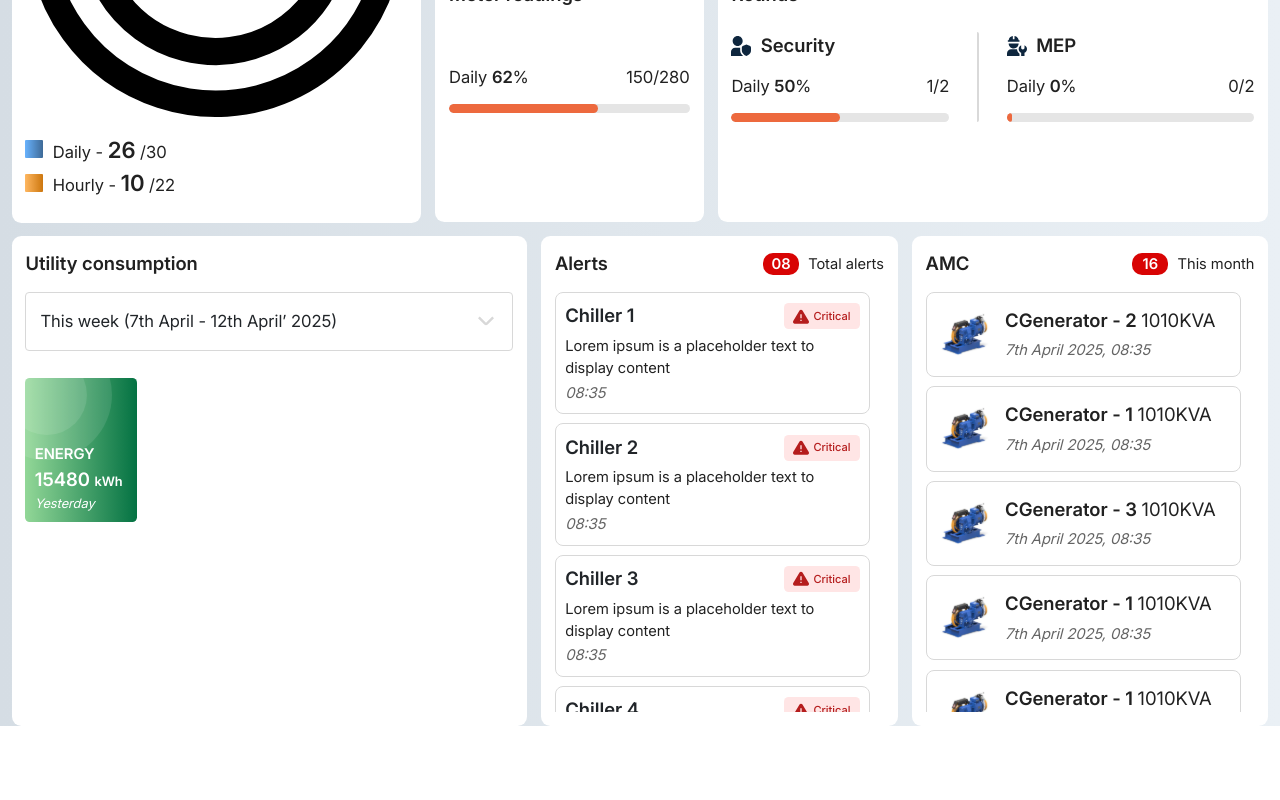
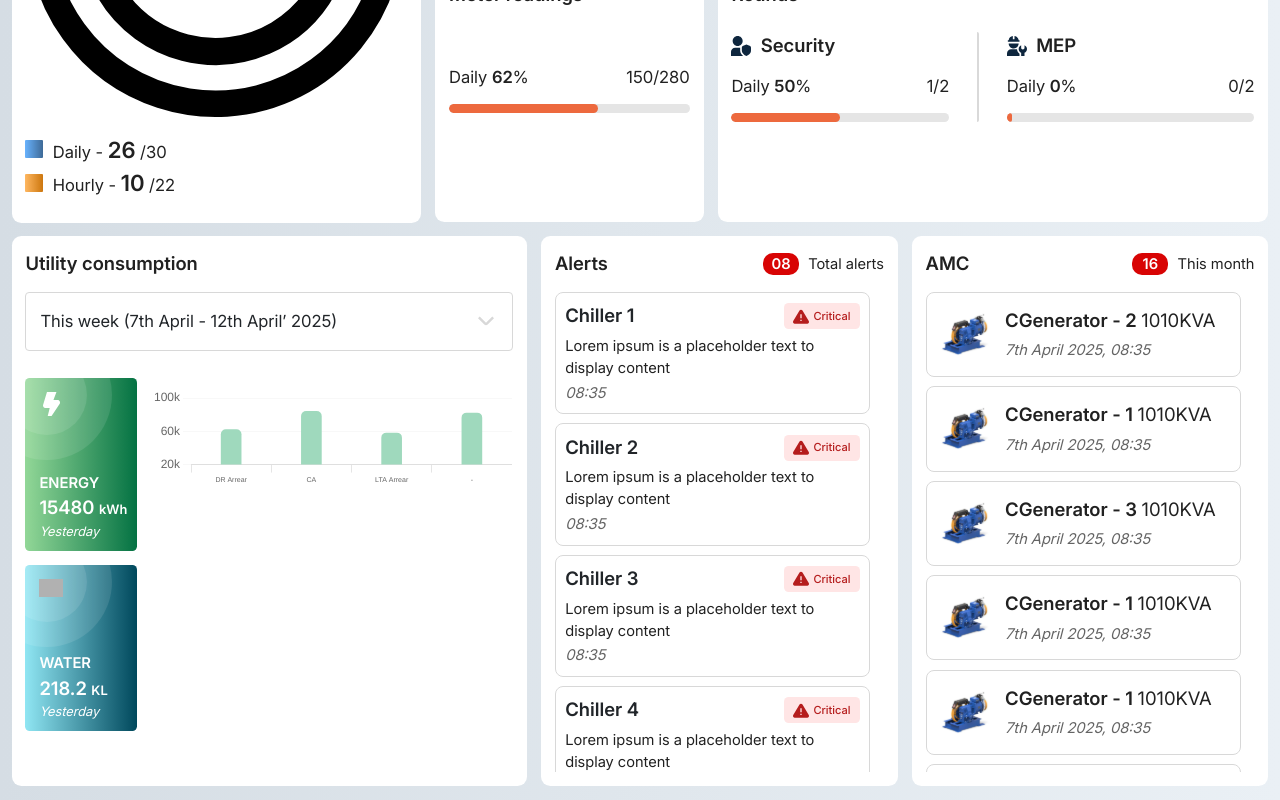
Before and after one commit to Hariom181502/gvf, an Angular app: page / in a window 1280 px wide. Shown: the part 669-1469 px from the top of the page. Before the commit the page ends 1395 px from the top, so only its background shows below. Built offline with nearby package versions, Linux system fonts and the light colour scheme; grey boxes are pictures that could not be loaded.

Commit message:
working on chart

```diff
--- a/angular.json
+++ b/angular.json
@@ -101,5 +101,8 @@
         }
       }
     }
+  },
+  "cli": {
+    "analytics": false
   }
 }
--- a/src/app/pages/charts/chart/chart.component.ts
+++ b/src/app/pages/charts/chart/chart.component.ts
@@ -1,5 +1,17 @@
 import { AfterViewInit, Component, Input, OnInit } from '@angular/core';
-import { ArcElement, Chart, DoughnutController, Legend, Tooltip } from 'chart.js';
+import {
+  ArcElement,
+  BarController,
+  BarElement,
+  CategoryScale,
+  Chart,
+  DoughnutController,
+  Legend,
+  LinearScale,
+  LineController,
+  Tooltip
+} from 'chart.js';
+
 
 @Component({
   selector: 'app-chart',
@@ -16,7 +28,16 @@ export class ChartComponent implements OnInit, AfterViewInit{
   @Input() chartClass: any;
 
   constructor() {
-    Chart.register(ArcElement, Tooltip, Legend, DoughnutController);
+    Chart.register(
+      ArcElement,
+      Tooltip,
+      Legend,
+      DoughnutController,
+      LinearScale,
+      CategoryScale,
+      BarController,    // <-- Add this
+      BarElement        // <-- And this
+    );
   }
 
   ngOnInit(): void {
--- a/src/app/pages/dashboard/dashboard.component.html
+++ b/src/app/pages/dashboard/dashboard.component.html
@@ -1,4 +1,4 @@
-<div class="dashboard-body-container">
+<div class="dashboard-body-container pb-4">
 
     <div class="dashboard-header-container bg-white p-4">
         <div class="content-container d-flex justify-content-between align-items-center">
@@ -30,7 +30,7 @@
                         <p class="semibold-font common-text-color f-20 m-0">Checks & logs</p>
                         <div class="chart-container row gx-4 gx-xxl-5 gy-4 align-items-center my-3">
                             <div class="col-xxl-7">
-                                <app-chart [chartid]="'revenueExpenditureDoughnutChart'"
+                                <app-chart [chartid]="'checksLogsDoughnutChart'"
                                     [configChart]="checksLogsDoughnutChartData"></app-chart>
                             </div>
                             <div class="col-xxl-5">
@@ -212,12 +212,31 @@
                         </div>
 
                     <div class="chart-container mt-5">
-                        <div class="row">
+                        <div class="row h-100">
                             <div class="col-lg-3">
-                                <div class="energy-container p-3 rounded-3 h-100">
+                                <div class="energy-water-card-container energy-container d-flex flex-column justify-content-between ps-4 pt-4 p-3 rounded-3">
+                                    <img src="/images/dashboard/bolt.svg" alt="bolt" width="24px">
                                        <div class="content-container text-white mt-5 pt-5">
                                           <p class="f-16 semibold-font m-0">ENERGY</p>
                                           <p class="f-20 semibold-font m-0">15480 <span class="f-14">kWh</span></p>
+                                          <p class="f-14 m-0"><i>Yesterday</i></p>
+                                       </div>
+                                </div>
+                            </div>
+                            <div class="col-lg-9">
+                                <div class="chart-data-container">
+                                    <app-chart [chartid]="'energyUtilityBarChart'"
+                                    [configChart]="energyUtilityBarChartData"></app-chart>
+                                </div>
+                            </div>
+                        </div>
+                        <div class="row mt-4">
+                            <div class="col-lg-3">
+                                <div class="energy-water-card-container water-container d-flex flex-column justify-content-between ps-4 pt-4 p-3 rounded-3">
+                                    <img src="/images/dashboard/raindrop.svg" alt="raindrop" width="24px">
+                                       <div class="content-container text-white mt-5 pt-5">
+                                          <p class="f-16 semibold-font m-0">WATER</p>
+                                          <p class="f-20 semibold-font m-0">218.2 <span class="f-14">KL</span></p>
                                           <p class="f-14 m-0"><i>Yesterday</i></p>
                                        </div>
                                 </div>
@@ -228,9 +247,9 @@
 
                 </div>
                 <div class="col-lg-7">
-                    <div class="row">
+                    <div class="row h-100">
                         <div class="col-lg-6">
-                            <div class="alerts-container bg-white rounded-4 p-4">
+                            <div class="alerts-container bg-white rounded-4 p-4 h-100">
                                 <div class="header-details d-flex justify-content-between align-items-center flex-wrap gap-3">
                                             <p class="semibold-font common-text-color f-20 m-0">Alerts</p>
                                         <div class="d-flex align-items-center gap-3">
@@ -261,7 +280,7 @@
                             </div>
                         </div>
                         <div class="col-lg-6">
-                            <div class="alerts-container bg-white rounded-4 p-4">
+                            <div class="alerts-container bg-white rounded-4 p-4 h-100">
                                 <div class="header-details d-flex justify-content-between align-items-center flex-wrap gap-3">
                                             <p class="semibold-font common-text-color f-20 m-0">AMC</p>
                                         <div class="d-flex align-items-center gap-3">
--- a/src/app/pages/dashboard/dashboard.component.scss
+++ b/src/app/pages/dashboard/dashboard.component.scss
@@ -1,6 +1,24 @@
 @mixin req-type-card-style($bgColor){
   background-color: $bgColor;
   padding: 1rem 1rem 2rem 1rem;
+}
+
+@mixin energy-water-card-style($bg-gradient, $bg-image) {
+  position: relative;
+  background: $bg-gradient;
+  max-width: 160px;
+  &::after {
+    content: "";
+    position: absolute;
+    top: 0;
+    left: 0;
+    width: 150px;
+    height: 150px;
+    background-image: url($bg-image);
+    background-repeat: no-repeat;
+    background-position: top left;
+    z-index: 1;
+  }
 }
 
 .dashboard-body-container{
@@ -84,30 +102,24 @@
     }
   }
   .fixed-height{
-    max-height: 420px;
+    max-height: 480px;
     overflow: auto;
   }
   .generator-text-style{
     color: #646464;
   }
   .energy-container {
-    position: relative;
-    background: linear-gradient(to right, #92D797 0%, #047243 100%);
-    max-width: 150px;
-    &::after {
-      content: "";
-      position: absolute;
-      top: 0;
-      left: 0;
-      width: 150px;
-      height: 150px;
-      background-image: url(/images/dashboard/energy.svg);
-      background-repeat: no-repeat;
-      background-position: top left;
-      z-index: 1;
-    }
+    @include energy-water-card-style(
+      linear-gradient(to right, #92D797 0%, #047243 100%),
+      "/images/dashboard/energy.svg"
+    );
   }
 
-
+  .water-container {
+    @include energy-water-card-style(
+      linear-gradient(to right, #90E6F3 0%, #00485C 100%),
+      "/images/dashboard/energy.svg"
+    );
+  }
 
 }
--- a/src/app/pages/dashboard/dashboard.component.ts
+++ b/src/app/pages/dashboard/dashboard.component.ts
@@ -13,6 +13,7 @@ import { alertsDtl, generatorDtl } from './jsonData';
 export class DashboardComponent implements OnInit{
 
   checksLogsDoughnutChartData:any;
+  energyUtilityBarChartData:any;
   generatorDtl:any;
   alertsDtl:any;
 
@@ -25,6 +26,7 @@ export class DashboardComponent implements OnInit{
   setValues(){
     this.chartService.getChartsData().subscribe((res:any) => {
       this.checksLogsDoughnutChartData = res?.checksLogsDoughnutChartData;
+      this.energyUtilityBarChartData = res?.energyUtilityBarChartData;
     });
 
     this.alertsDtl = alertsDtl;
--- a/src/app/services/chart.service.ts
+++ b/src/app/services/chart.service.ts
@@ -79,9 +79,72 @@ export class ChartService {
       ]
     };
 
+    const energyUtilityBarChartData = {
+      type: 'bar',
+      responsive: true,
+
+      data: {
+        labels: ['DR Arrear', 'CA', 'LTA Arrear', '-'],
+        datasets: [
+          {
+            label: " ",
+            data: [62, 84, 58, 82],
+            backgroundColor: ['#9FD9BD', '#9FD9BD', '#9FD9BD', '#9FD9BD'],
+            barThickness: 20,
+            borderRadius: 5,
+          }
+        ]
+      },
+      options: {
+        aspectRatio: 2.8,
+        layout: {
+          padding: {
+            top: 20,
+            bottom: 20
+          },
+        },
+        plugins: {
+          legend: false,
+        },
+        scales: {
+          y: {
+            // type: 'category',
+            min: 20,
+            max: 100,
+            ticks: {
+              stepSize: 20,
+              callback: function (value: any) {
+                return value + 'k';
+              }
+            },
+            border: {
+              display: false,
+            },
+            grid: {
+              color: '#EDEDED6A'
+            },
+          },
+          x: {
+            // type: 'category',
+            grid: {
+              drawOnChartArea: false,
+            },
+            ticks: {
+              font: {
+                size: 7
+              },
+            }
+          },
+
+        },
+      }
+    }
+
+
 
     const responseData = {
       checksLogsDoughnutChartData: checksLogsDoughnutChartData,
+      energyUtilityBarChartData: energyUtilityBarChartData,
     }
     return of(responseData)
   }
```
Also changed, not shown: public/images/dashboard/bolt.svg (added), public/images/dashboard/raindrops.svg (added).
